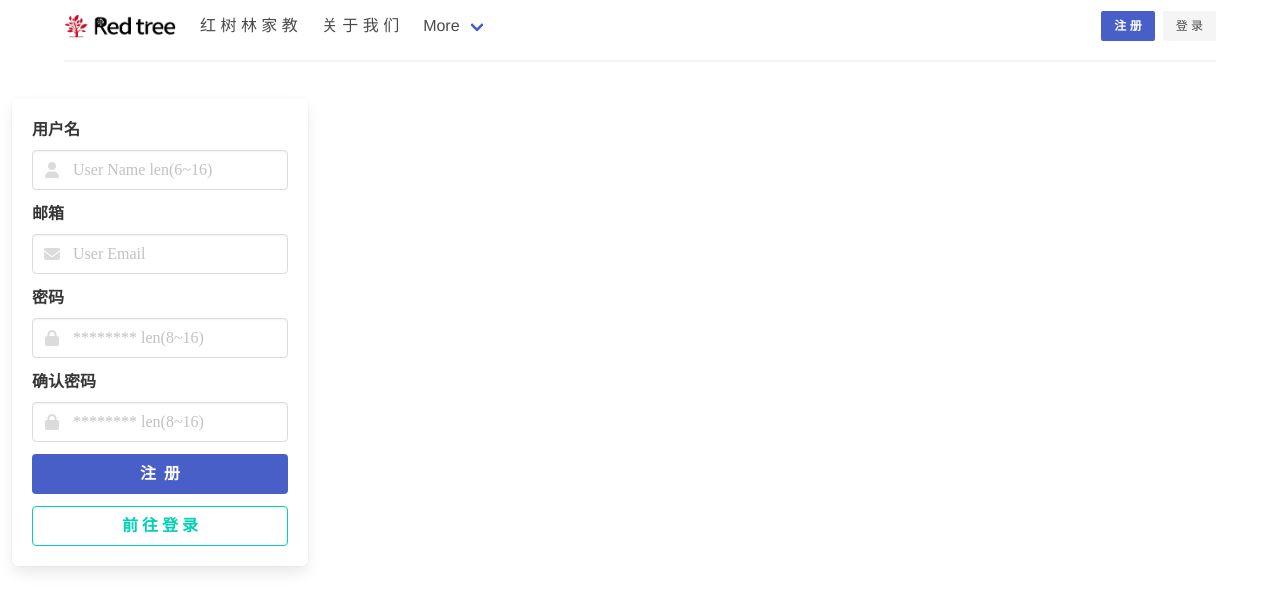
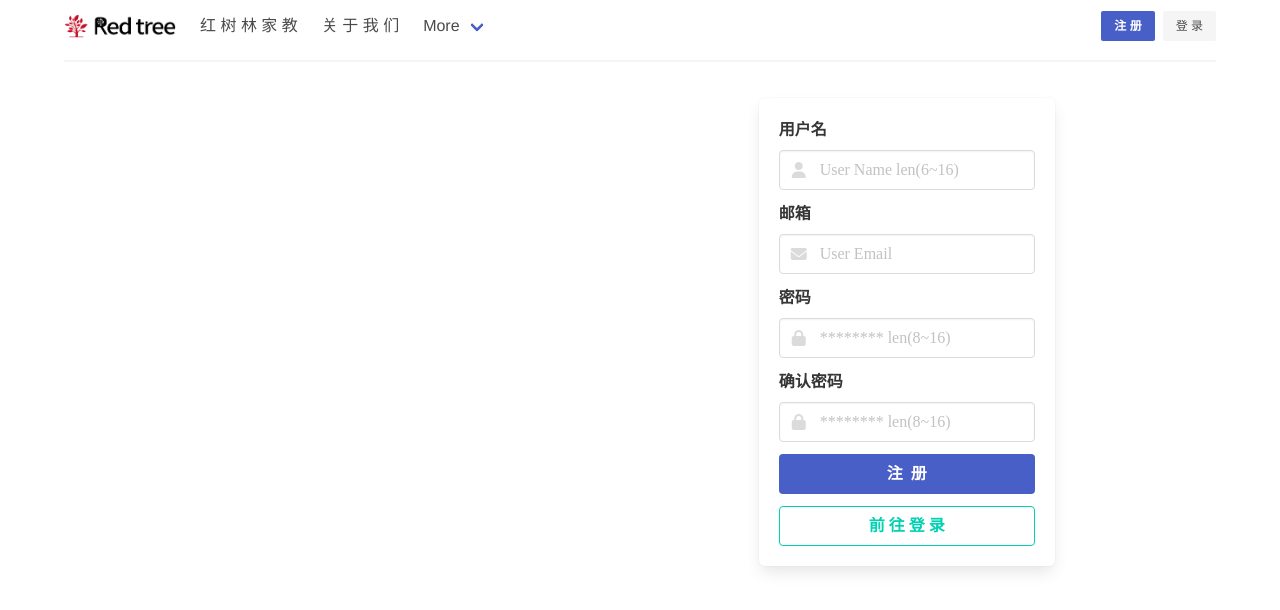
Before and after one commit to yajiewen/StudyFront, a Vue app: page /register in a window 1280 px wide. Shown: the top 610 px of the page. Built offline with nearby package versions, Linux system fonts and the light colour scheme.

Commit message:
Modify the location of login, registration, password modification, and password retrieval functions

```diff
--- a/src/views/changepwd.vue
+++ b/src/views/changepwd.vue
@@ -1,6 +1,6 @@
 <template>
   <Navabar v-bind:issee='is_show_log_button'></Navabar>
-  <div class="column is-one-quarter">
+  <div class="column is-one-quarter is-offset-7">
     <div class="box" id="changepwd">
       <div class="field" >
         <label class="label">邮箱&nbsp;&nbsp;{{memail}}</label>
--- a/src/views/findpass.vue
+++ b/src/views/findpass.vue
@@ -1,6 +1,6 @@
 <template>
   <Navabar v-bind:issee='is_show_log_button'></Navabar>
-  <div class="column is-one-quarter" id="findpass">
+  <div class="column is-one-quarter is-offset-7" id="findpass">
     <div class="control has-icons-left has-icons-right">
       <input class="input" type="email" placeholder="Email" v-model.trim="uemail" onKeyUp="value=value.replace(/[^\d|chun]/g,'')" onkeyup="this.value=this.value.replace(/\s+/g,'')" maxlength="30">
       <span class="icon is-small is-left">
--- a/src/views/login.vue
+++ b/src/views/login.vue
@@ -1,6 +1,6 @@
 <template>
   <Navabar v-bind:issee='is_show_log_button'></Navabar>
-  <div class="column is-one-quarter">
+  <div class="column is-one-quarter is-offset-7">
     <div class="box" id="login">
       <div class="field" >
         <label class="label">邮箱</label>
--- a/src/views/register.vue
+++ b/src/views/register.vue
@@ -1,6 +1,6 @@
 <template>
   <Navabar v-bind:issee='is_show_log_button'></Navabar>
-  <div class="column is-one-quarter">
+  <div class="column is-one-quarter is-offset-7">
     <div class="box" id="register">
       <div class="field" >
         <label class="label">用户名&nbsp;&nbsp;{{mname}}</label>
```
